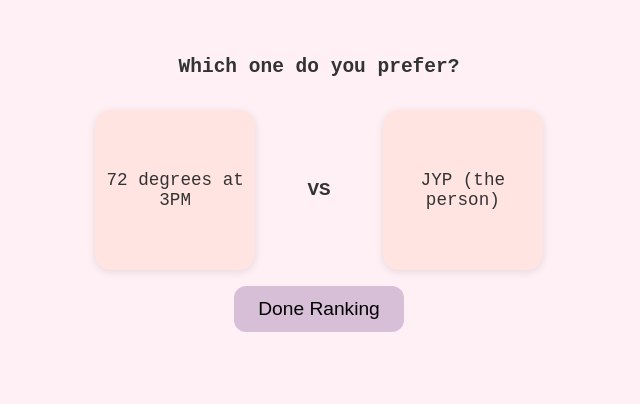
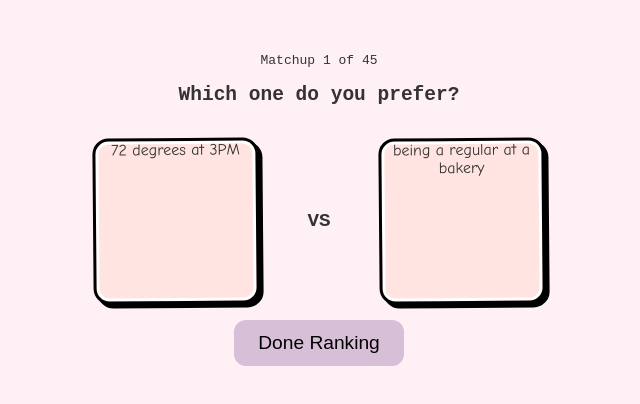
Before and after one commit to emzou/itemshop, a plain HTML site: page index.html in a window 1280 px wide. Both pictures are taken after a click on the button "Start Ranking!". Shown: the whole page, without its empty margins (321-961 px from the left). Drawn offline with Linux system fonts and the light colour scheme.

Commit message:
added squigglies

```diff
--- a/index.html
+++ b/index.html
@@ -11,7 +11,7 @@
       <h1> Welcome to the Ranking Game </h1>
       <button id="startButton">Start Ranking!</button>
     </div>
-
+    <p id="counter" style="margin-bottom: 1rem;"></p>
     <div id="matchScreen" style="display: none;">
       <h2>Which one do you prefer?</h2>
       <div id="matchup">
--- a/script.js
+++ b/script.js
@@ -1,6 +1,9 @@
 let items = [];
 let scores = {};
 let currentPair = [];
+let allPairs = new Set();
+let shownPairs = new Set();
+
 
 function updateElo(rA, rB, winner, k = 32) {
   const eA = 1 / (1 + Math.pow(10, (rB - rA) / 400));
@@ -17,19 +20,41 @@
     const text = await res.text();
     items = text.trim().split('\n');
     items.forEach(item => scores[item] = 1000);
+
+    // all unique unordered pairs
+    for (let i = 0; i < items.length; i++) {
+      for (let j = i + 1; j < items.length; j++) {
+        allPairs.add(JSON.stringify([items[i], items[j]]));
+      }
+    }
+
     nextMatchup();
   }
 
+
   function nextMatchup() {
-  const a = items[Math.floor(Math.random() * items.length)];
-  let b;
+    if (shownPairs.size === allPairs.size) {
+      showResults();
+      return;
+    }
+
+    let pair;
     do {
-    b = items[Math.floor(Math.random() * items.length)];
-  } while (a === b);
-  currentPair = [a, b];
-  document.getElementById('boxA').textContent = a;
-  document.getElementById('boxB').textContent = b;
+      const arr = Array.from(allPairs);
+      pair = JSON.parse(arr[Math.floor(Math.random() * arr.length)]);
+    } while (shownPairs.has(JSON.stringify(pair)));
+
+    shownPairs.add(JSON.stringify(pair));
+    currentPair = pair;
+
+    document.getElementById('boxA').textContent = pair[0];
+    document.getElementById('boxB').textContent = pair[1];
+
+    // Update counter
+    document.getElementById('counter').textContent =
+      `Matchup ${shownPairs.size} of ${allPairs.size}`;
   }
+
 
 function handleVote(winnerIndex) {
   const [a, b] = currentPair;
--- a/style.css
+++ b/style.css
@@ -33,18 +33,18 @@
   }
 
   .box {
+    border: 3px solid black;
+    border-radius: 16px;
     background: #ffe4e1;
     width: 160px;
     height: 160px;
-    display: flex;
-    justify-content: center;
-    align-items: center;
-    border-radius: 16px;
-    cursor: pointer;
-    font-size: 1.1rem;
-    box-shadow: 0 2px 8px rgba(0,0,0,0.1);
-    transition: transform 0.1s ease;
+    font-family: 'Comic Sans MS', cursive;
+    box-shadow:
+      inset 0 0 0 3px white,
+      4px 4px 0 black;
+    transform: rotate(-0.5deg);
   }
+
 
   .box:hover {
     transform: scale(1.05);
```
Also changed, not shown: list.txt. Lines whose indentation alone changed are shown as unchanged.
